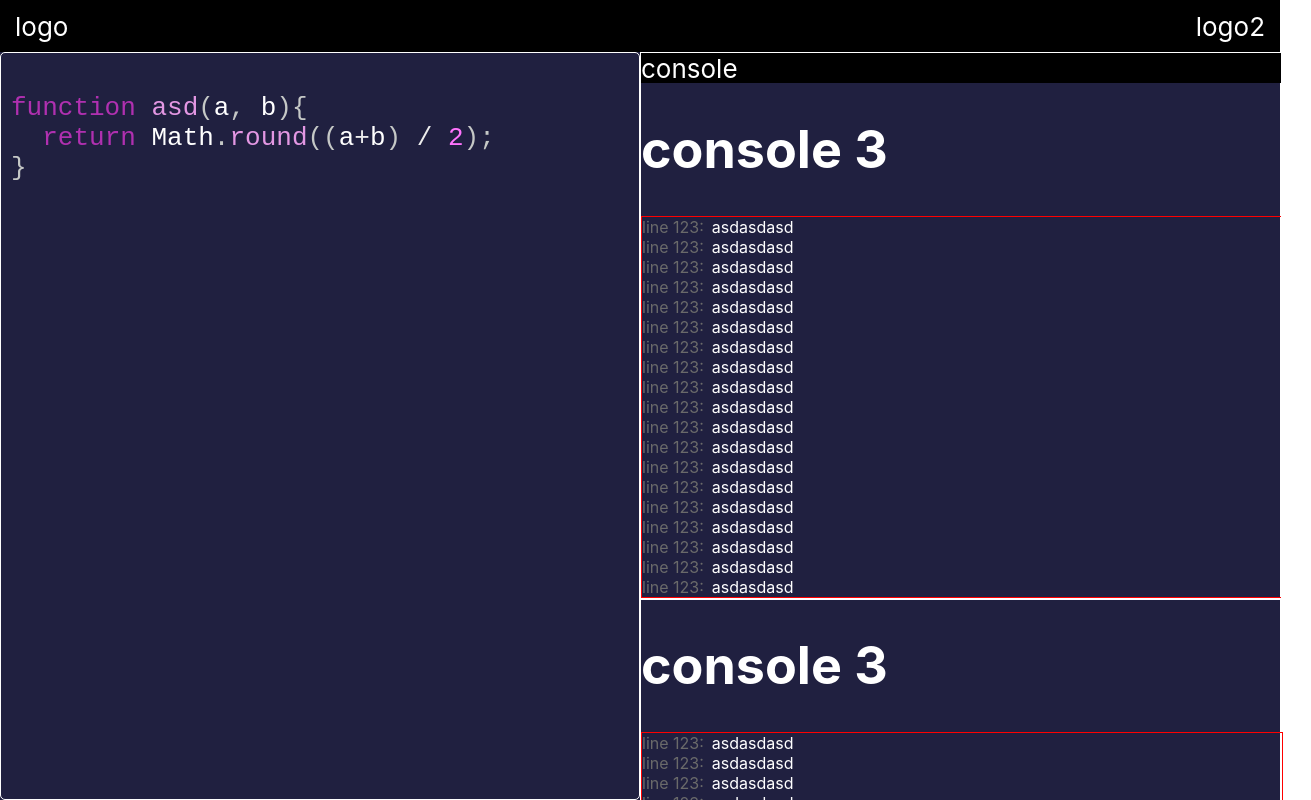
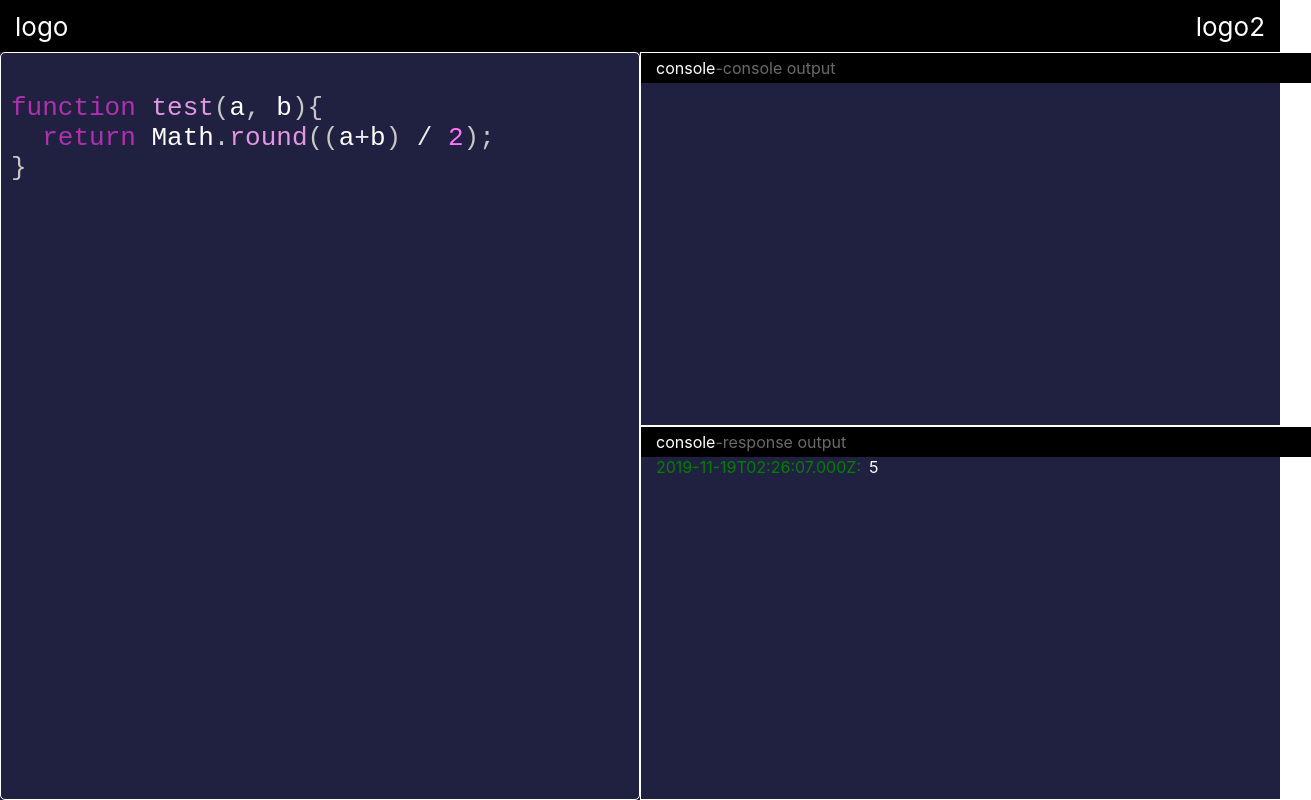
Before and after one commit to open-challenge/open-challenge-ui, a React (Create React App) app: page / in a window 1280 px wide. Shown: the top 800 px of the page, 1311 px wide, since content can reach past the window. Built offline with nearby package versions, Linux system fonts and the light colour scheme.

Commit message:
log panels working

```diff
--- a/src/App.js
+++ b/src/App.js
@@ -1,14 +1,14 @@
-import React from 'react';
+import React, {useState} from 'react';
 import styles from './App.module.scss';
 import CodeEditor from './components/code-editor';
 import Console from './components/console';
 import Nav from './components/nav';
 let code = `
-function asd(a, b){
+function test(a, b){
   return Math.round((a+b) / 2);
 }
 `;
-const output = [
+const response = [
   {line: 123,output: 'asdasdasd'},
   {line: 123,output: 'asdasdasd'},
   {line: 123,output: 'asdasdasd'},
@@ -29,25 +29,30 @@ const output = [
   {line: 123,output: 'asdasdasd'},
   {line: 123,output: 'asdasdasd'},
 ];
+const dataset = [3,6];
 function App() {
+  const [logs, setLogs] = useState([]);
+  const [resp, setResp] = useState([]);
+  const handleLog = (newLog) => {
+      setLogs(logs.concat(newLog));
+  };
+  const handleEnd = (newLog) => {
+      console.log('asd', logs.concat(newLog));
+      setResp(resp.concat({output:newLog, time: new Date().toISOString()}));
+  };
   return (
     <div className={styles.container}>
       <Nav/>
       <div className={styles['col-container']}>
         <div className={styles.column}>
-          <CodeEditor code={code}></CodeEditor>
+          <CodeEditor code={code} log={handleLog} defaultArgs={dataset} onEnd={handleEnd} />
         </div>
         <div className={styles.column}>
             <div className={styles.area}>
-              <div className={styles['area-title']}>console</div>
-              <div className={styles['area-body']}>
-                <h1>console 3</h1>
-                <Console outputs={output}></Console>
-              </div>
+              <Console title="console output" outputs={logs}></Console>
             </div>
             <div className={styles.area}>
-              <h1>console 3</h1>
-              <Console outputs={output}></Console>
+              <Console title="response output" outputs={resp}></Console>
             </div>
         </div>
       </div>
--- a/src/App.module.scss
+++ b/src/App.module.scss
@@ -25,7 +25,7 @@
 
 .column {
   width: 100%;
-  height: 100%;
+  height: calc(100vh - #{$nav-height});
   display: flex;
   flex-direction: column;
 }
@@ -34,15 +34,4 @@
   width: 100%;
   height: 100%;
   border: 1px solid white;
-
-  .area-title {
-    background-color: $base-color-darken;
-    width: 100%;
-    height: 30px;
-  }
-
-  .area-body {
-    overflow: auto;
-    height: 100%;
-  }
 }
--- a/src/components/code-editor/CodeEditor.js
+++ b/src/components/code-editor/CodeEditor.js
@@ -1,4 +1,4 @@
-import React, {useState} from 'react';
+import React, {useState, useEffect} from 'react';
 import PropTypes from 'prop-types';
 import Editor from 'react-simple-code-editor';
 import { highlight, languages } from 'prismjs/components/prism-core';
@@ -6,23 +6,62 @@ import 'prismjs/components/prism-clike';
 import 'prismjs/components/prism-javascript';
 import './prism.scss';
 import styles from './styles.module.scss';
-const CodeEditor = ({code})=>{
+import {cleanCode} from './util';
+let timeout;
+const CodeEditor = ({code, log, defaultArgs, onEnd})=>{
   const [currentCode, setCurrentCode] = useState(code);
-  return <Editor
-          value={currentCode}
-          onValueChange={newCode => setCurrentCode(newCode)}
-          highlight={code => highlight(code, languages.js)}
-          padding={10}
-          className={styles.editor}
-        />;
+  const sendLog = (line, ...data)=> {
+    let baseLog = '';
+    if(line) {
+      baseLog = `line: ${line}`;
+    }
+    console.log(baseLog, data);
+    log({line, output: data, response: !line});
+  }
+  const execCode = () => {
+    clearTimeout(timeout);
+    timeout = setTimeout(()=>{
+      const cleanedCode = cleanCode(currentCode, 'sendLog', defaultArgs);
+      console.log(cleanedCode);
+      try {
+        let evalResp = eval(cleanedCode);
+        onEnd(evalResp)
+      } catch (e) {
+        console.error(e);
+      }
+    },1000);
+  }
+  const onChange = (newCode)=>{
+    setCurrentCode(newCode);
+  }
+  useEffect(()=>{
+    execCode();
+    // eslint-disable-next-line react-hooks/exhaustive-deps
+  },[currentCode])
+
+  return <div>
+    <Editor
+           value={currentCode}
+           onValueChange={newCode => onChange(newCode)}
+           highlight={code => highlight(code, languages.js)}
+           padding={10}
+           className={styles.editor}
+         />
+  </div>;
 }
 
 CodeEditor.propTypes = {
   code: PropTypes.string,
+  log: PropTypes.func,
+  onEnd: PropTypes.func,
+  defaultArgs: PropTypes.array,
 };
 
 CodeEditor.defaultProps = {
-    code: ''
+    code: '',
+    log: ()=>{},
+    onEnd: ()=>{},
+    defaultArgs: []
 };
 
 export default CodeEditor;
--- /dev/null
+++ b/src/components/code-editor/util.js
@@ -0,0 +1,12 @@
+
+
+export const cleanCode = (code, logReplace, args) => {
+  const allLines = code.split('\n');
+  const response = [];
+  for (let i = 0; i < allLines.length; i++) {
+    let j = i;
+    response.push(allLines[i].replace(/console.log\(/g,`${logReplace}(${j}, `))
+  }
+  response.push(`test(${args.join(',')})`);
+  return response.join("\n");
+}
--- a/src/components/console/Console.js
+++ b/src/components/console/Console.js
@@ -2,20 +2,32 @@ import React from 'react';
 import styles from './styles.module.scss';
 import PropTypes from 'prop-types';
 
-const Console = ({outputs}) => {
+const Console = ({outputs, title}) => {
   return <div className={styles.console}>
+    <div className={styles.title}>
+      console <div className={styles.subtitle}>-{title}</div>
+    </div>
+    <div className={styles.body}>
       {outputs.map((output, i)=>{
         return (<div key={i} className={styles.out}>
+                  {output.line &&
                     <div className={styles.line}>line {output.line}:</div>
+                  }
+                  {output.time &&
+                    <div className={styles.response}>{output.time}:</div>
+                  }
                   <div className={styles.output}>{output.output}</div>
               </div>)
         })}
+    </div>
   </div>;
 };
 Console.defaultProps = {
   outputs: [],
+  title: '',
 };
 Console.propTypes = {
   outputs: PropTypes.array,
+  title: PropTypes.string,
 }
 export default Console;
--- a/src/components/console/styles.module.scss
+++ b/src/components/console/styles.module.scss
@@ -1,8 +1,9 @@
 @import '../../styles/colors';
+@import '../../styles/global';
 
 .console {
-  border: solid 1px red;
   width: 100%;
+  height: 100%;
   font-size: 16px;
 
   .out {
@@ -13,5 +14,29 @@
       color: $grey-color;
       padding-right: 0.5em;
     }
+
+    .response {
+      color: $green-color;
+      padding-right: 0.5em;
+    }
+  }
+
+  .title {
+    padding: 0 $global-margin;
+    background-color: $base-color-darken;
+    width: 100%;
+    height: 30px;
+    display: flex;
+    align-items: center;
+  }
+
+  .subtitle {
+    color: $grey-color;
+  }
+
+  .body {
+    overflow: auto;
+    height: calc(100% - 30px);
+    margin: 0 $global-margin;
   }
 }
--- a/src/styles/colors.scss
+++ b/src/styles/colors.scss
@@ -6,3 +6,4 @@ $primary-color-light: lighten(#b030b0, 30%);
 $secondary-color: #602080;
 $base-text-color: #fff;
 $grey-color: #6a6a6a;
+$green-color: green;
```
Also changed, not shown: .eslintrc.js. Lines whose indentation alone changed are shown as unchanged.
